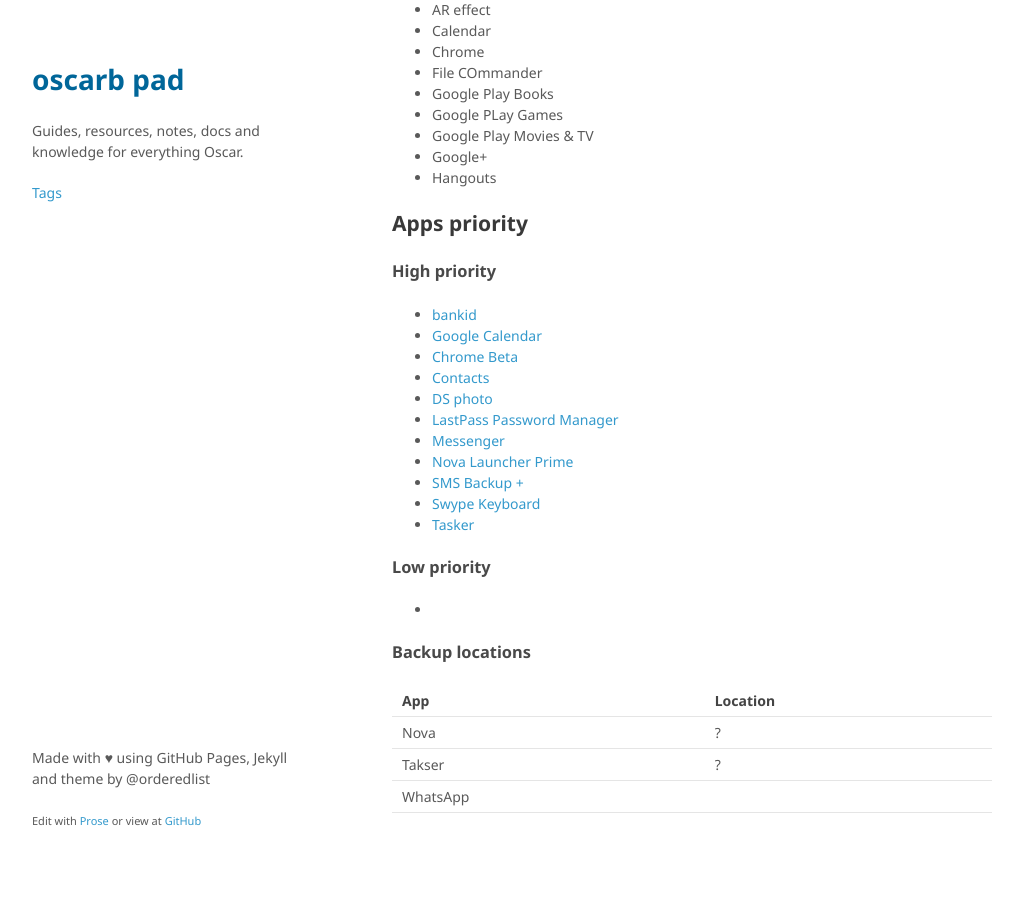
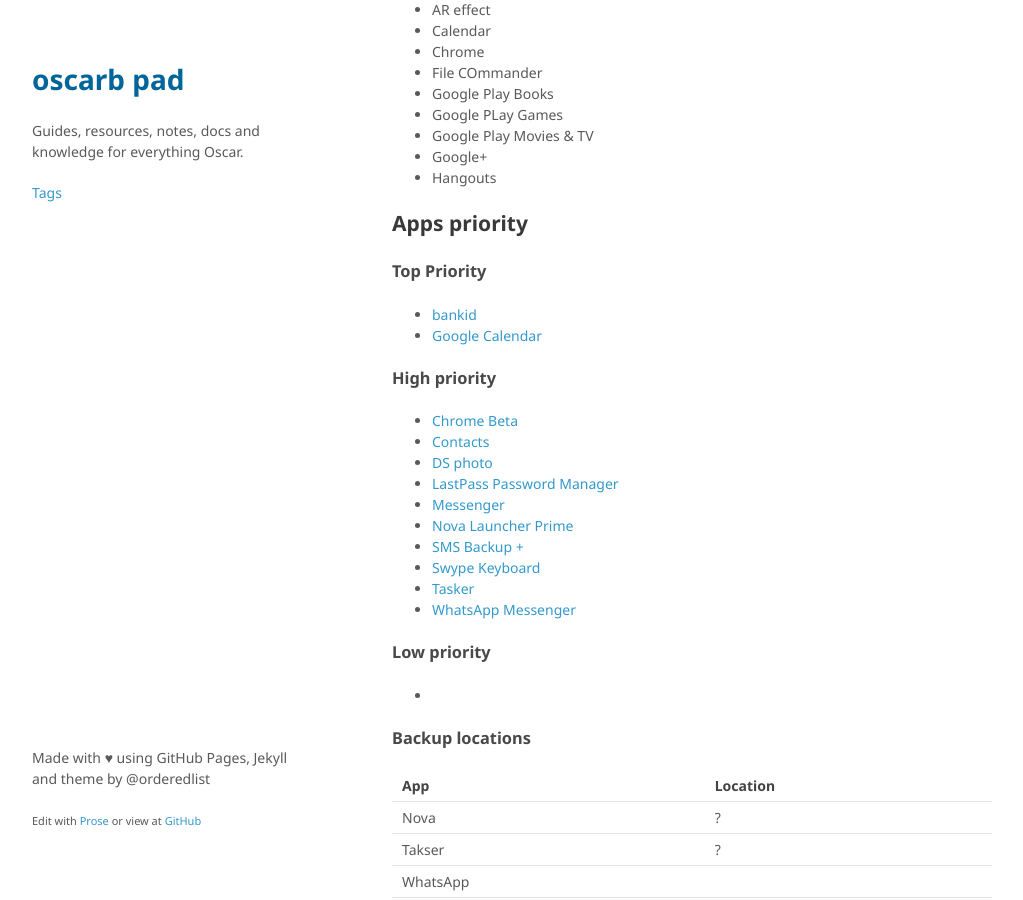
Before and after one commit to oscarb/pad, a Jekyll site: the page built from _docs/android-device-guide.md, in a window 1280 px wide and 900 px high, scrolled down 1479 px. Shown: the whole window, without its empty margins (128-1151 px from the left). Built offline with Jekyll 4.4.1, drawn with Linux system fonts in a browser that asks for light colours.

Commit message:
Updated android-device-guide.md

```diff
--- a/_docs/android-device-guide.md
+++ b/_docs/android-device-guide.md
@@ -89,10 +89,13 @@ Disable built in Calendar
 
 ## Apps priority
 
+### Top Priority
+* [bankid](https://play.google.com/store/apps/details?id=com.bankid.bus)
+* [Google Calendar](https://play.google.com/store/apps/details?id=com.google.android.calendar)
+
+
 ### High priority
 
-* [bankid](https://play.google.com/store/apps/details?id=com.bankid.bus)
-* [Google Calendar](https://play.google.com/store/apps/details?id=com.google.android.calendar)
 * [Chrome Beta](https://play.google.com/store/apps/details?id=com.chrome.beta)
 * [Contacts](https://play.google.com/store/apps/details?id=com.google.android.contacts)
 * [DS photo](https://play.google.com/store/apps/details?id=com.synology.dsphoto)
@@ -102,7 +105,7 @@ Disable built in Calendar
 * [SMS Backup +](https://play.google.com/store/apps/details?id=com.zegoggles.smssync)
 * [Swype Keyboard](https://play.google.com/store/apps/details?id=com.nuance.swype.dtc)
 * [Tasker](https://play.google.com/store/apps/details?id=net.dinglisch.android.taskerm)
-
+* [WhatsApp Messenger](https://play.google.com/store/apps/details?id=com.whatsapp)
 
 ### Low priority
 
```
